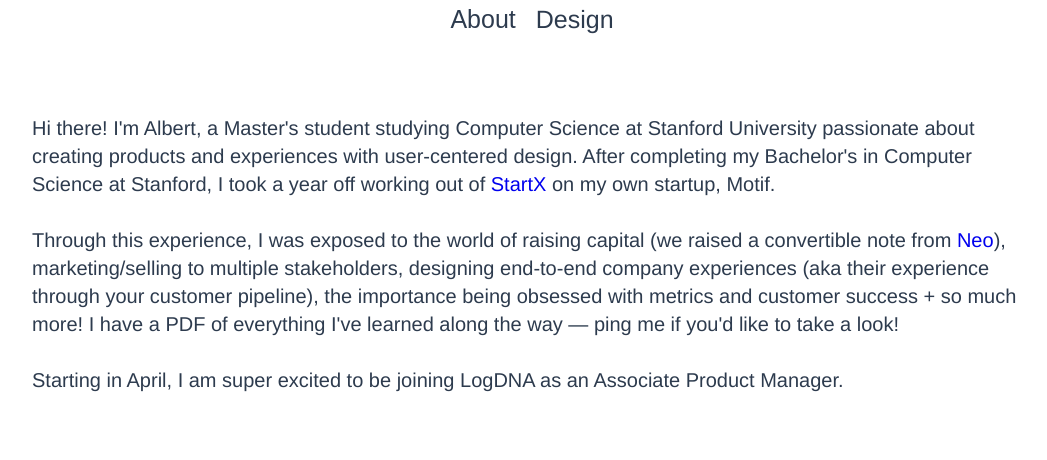
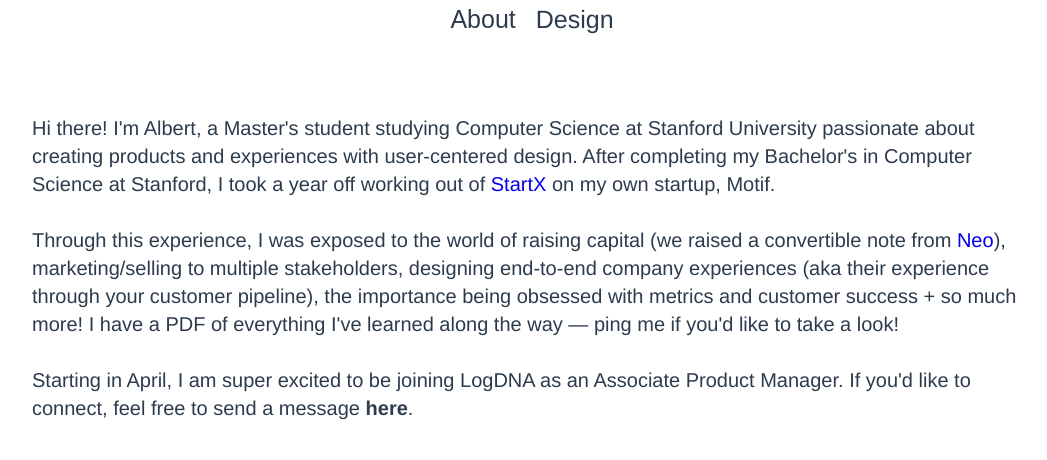
Before and after one commit to alfeng6/alfeng6.github.io, a plain HTML site: page index.html in a window 1280 px wide. Shown: the part 151-611 px from the top of the page, without its empty margins (108-1155 px from the left). Drawn offline with Linux system fonts and the light colour scheme.

Commit message:
add send me message

```diff
--- a/index.html
+++ b/index.html
@@ -43,7 +43,8 @@
           <br>
           <br>
 
-          Starting in April, I am super excited to be joining LogDNA as an Associate Product Manager.
+          Starting in April, I am super excited to be joining LogDNA as an Associate Product Manager. If you'd like to connect, feel free to send
+          a message <a href="mailto:alfeng6@cs.stanford.edu" id="contact">here</a>.
 
         </div>
       </div>
```
